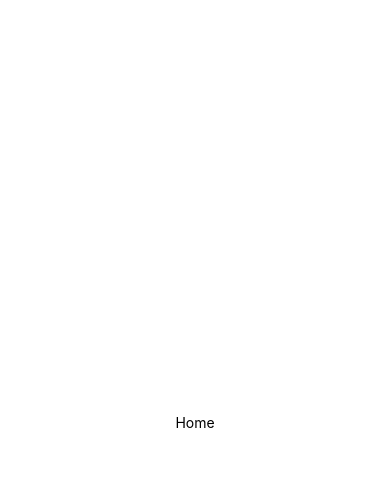
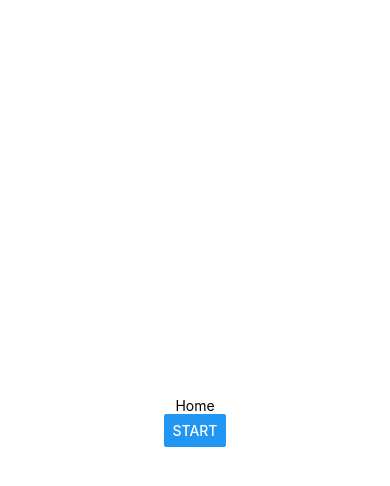
Before and after one commit to escuchame-app/escuchame, a React Native app: screen / in a window 390 px wide. Both pictures are taken after a click on the button "GET STARTED". Shown: the top 486 px of the page. Built offline with nearby package versions, Linux system fonts and the light colour scheme.

Commit message:
home -> review

```diff
--- a/screens/Home/Home.tsx
+++ b/screens/Home/Home.tsx
@@ -1,22 +1,35 @@
 import { useSelector } from "@xstate/react";
-import React, { Fragment, memo, useContext } from "react";
-import { StyleSheet, Text, View } from "react-native";
+import React, { Fragment, memo, useCallback, useContext } from "react";
+import { Button, StyleSheet, Text, View } from "react-native";
 import { AppServiceContext } from "../../appMachine";
 
 const Home = memo(() => {
-  const service = useContext(AppServiceContext);
-  const appState = useSelector(service, (state) => state.value);
+  const appService = useContext(AppServiceContext);
+  const appState = useSelector(appService, (state) => state.value);
+
+  const handleStart = useCallback(() => {
+    appService.send("review:start");
+  }, [appService]);
 
   if (appState !== "Home") {
     return <Fragment />;
   }
 
+  return <HomeComponent onPressStart={handleStart} />;
+});
+
+interface HomeComponentProps {
+  onPressStart: () => void;
+}
+
+const HomeComponent = ({ onPressStart }) => {
   return (
     <View style={styles.container}>
       <Text>Home</Text>
+      <Button onPress={onPressStart} title="Start" />
     </View>
   );
-});
+};
 
 const styles = StyleSheet.create({
   container: {
```
